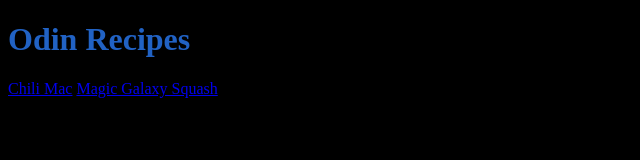
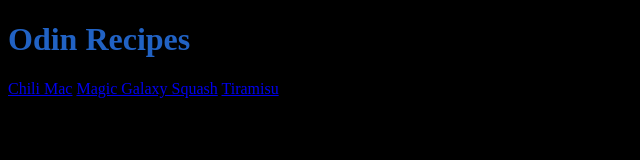
Before and after one commit to Maefire/odin-recipes, a plain HTML site: page index.html in a window 1280 px wide. Shown: the full height of the page, 0-640 px from the left. Drawn offline with Linux system fonts and the light colour scheme.

Commit message:
Add Tiramisu recipe link

```diff
--- a/index.html
+++ b/index.html
@@ -9,5 +9,6 @@
     <h1>Odin Recipes</h1>
     <a href="recipes/chili-mac.html">Chili Mac</a>
     <a href="recipes/magic-galaxy-squash.html">Magic Galaxy Squash</a>
+    <a href="recipes/tiramisu.html">Tiramisu</a>
 </body>
 </html>
```
